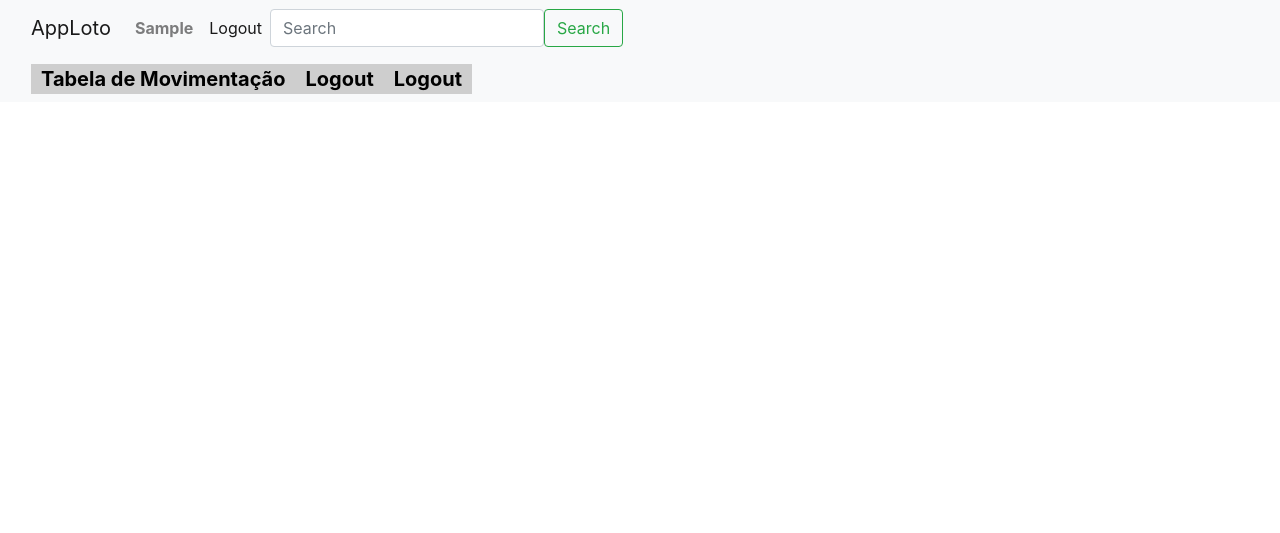
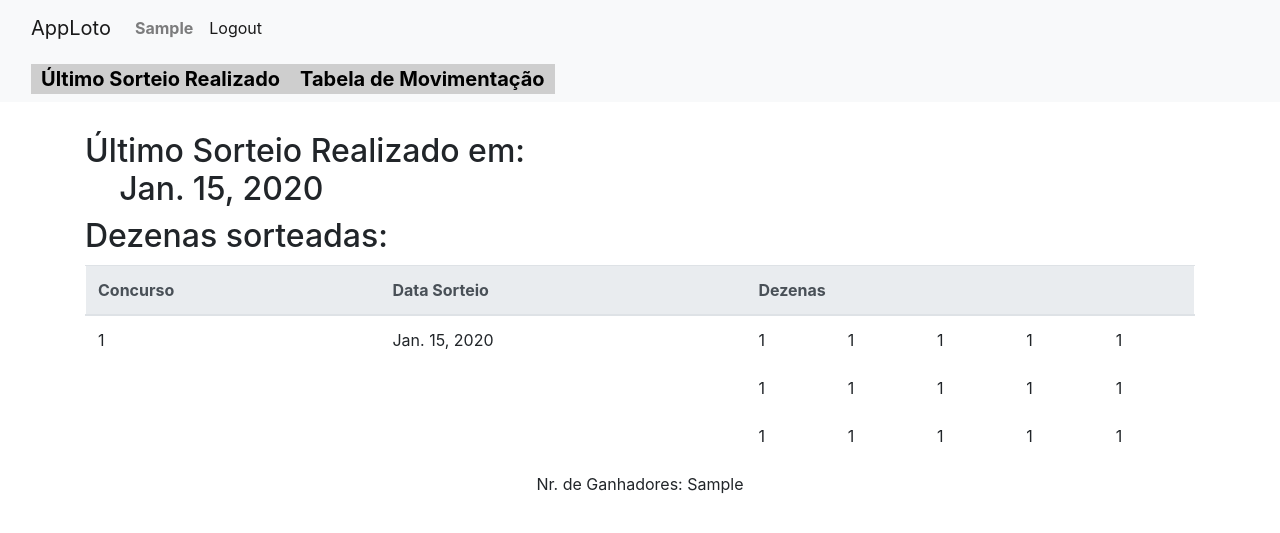
Before and after one commit to alexdeitos/Playloto, a Django app: page / in a window 1280 px wide. Shown: the top 533 px of the page. Run offline with Django 4.2, Linux system fonts and the light colour scheme; a user stored in the database is signed in; tables that the repository leaves empty hold one stand-in row (values such as "Sample post"); some libraries are stand-ins or nearby versions.

Commit message:
index, ultimo sorteio, tabela movimento, login

```diff
--- a/apploto/templates/TabelaMovimento.html
+++ b/apploto/templates/TabelaMovimento.html
@@ -5,7 +5,7 @@ Tabela de Movimentação
 {% block conteudo %}
 <div class="container-fluid">
     <p style="color: black;font-weight: bolder;border: 1px solid black;display: block;width: 250px; padding: 5px;text-align: center;">Ultimo concurso: {{ last_concurso }}</p>
-    <table class="table">
+    <table class="table table-light table-fluid ">
         <thead class="thead-light">
             <tr>
                 <th scope="col">D1</th>
--- a/apploto/templates/base.html
+++ b/apploto/templates/base.html
@@ -33,10 +33,6 @@
                 {% endif %}
               </li>
             </ul>
-            <form class="d-flex">
-              <input class="form-control me-2" type="search" placeholder="Search" aria-label="Search">
-              <button class="btn btn-outline-success" type="submit">Search</button>
-            </form>
           </div>
         </div>
       </nav>
@@ -51,18 +47,12 @@
       <div class="collapse navbar-collapse" id="navbarSupportedContent1">
         <ul class="navbar-nav me-auto mb-2 mb-lg-0 menu-index">
           <li class="nav-item">
-            <li>
-              <a href="{% url 'apploto:mov' %}">Tabela de Movimentação</a>
-            </li>
-            <li>
-              <a href="{% url 'logout'%}?next={{request.path}}">Logout</a>
-            </li>
-            <li>
-              <a href="{% url 'logout'%}?next={{request.path}}">Logout</a>
-            </li>
+            <a href="{% url 'apploto:index' %}">Último Sorteio Realizado</a>
+          </li>
+          <li class="nav-item">
+            <a href="{% url 'apploto:mov' %}">Tabela de Movimentação</a>
           </li>
         </ul>
-
       </div>
     </div>
   </nav>
--- a/apploto/templates/index.html
+++ b/apploto/templates/index.html
@@ -1,5 +1,110 @@
 {% extends 'base.html' %}
 {% block title %}Home{% endblock %}
 {% block conteudo %}
+    {% if last %}
+ <div class="container index">
+    <h2>Último Sorteio Realizado em:<br>&nbsp;&nbsp;&nbsp;&nbsp;{{last.data_sorteio}}</h2>
+    <h2>Dezenas sorteadas:</h2>
+<table style="border: 1px solid white;" class="table table-last">
+        <thead class="thead-light">
+            <tr>
+                <th scope="col">Concurso</th>
+                <th scope="col">Data Sorteio</th>
+                <th scope="col" colspan="5">Dezenas</th>
 
+            </tr>
+        </thead>
+        <tbody>
+            <td style="background-color:808080">{{  last.concurso }}</td>
+            <td style="background-color:808080">{{  last.data_sorteio }}</td>
+            {% if  last.B1 == 'x' %}
+            <td style="background-color:black;"></td>
+            {% else %}
+            <td style="background-color:808080">{{  last.B1 }}</td>
+            {% endif %}
+            {% if  last.B2 == 'x' %}
+            <td style="background-color:black;"></td>
+            {% else %}
+            <td style="background-color:808080">{{  last.B2 }}</td>
+            {% endif %}
+            {% if  last.B3 == 'x' %}
+            <td style="background-color:black;"></td>
+            {% else %}
+            <td style="background-color:808080">{{  last.B3 }}</td>
+            {% endif %}
+            {% if  last.B4 == 'x' %}
+            <td style="background-color:black;"></td>
+            {% else %}
+            <td style="background-color:808080">{{  last.B4 }}</td>
+            {% endif %}
+            {% if  last.B5 == 'x' %}
+            <td style="background-color:black;"></td>
+            {% else %}
+            <td style="background-color:808080">{{  last.B5 }}</td>
+            {% endif %}
+            <tr>
+                <td></td>
+                <td></td>
+            {% if  last.B6 == 'x' %}
+            <td style="background-color:black;"></td>
+            {% else %}
+            <td style="background-color:808080">{{  last.B6 }}</td>
+            {% endif %}
+            {% if  last.B7 == 'x' %}
+            <td style="background-color:black;"></td>
+            {% else %}
+            <td style="background-color:808080">{{  last.B7 }}</td>
+            {% endif %}
+            {% if  last.B8 == 'x' %}
+            <td style="background-color:black;"></td>
+            {% else %}
+            <td style="background-color:808080">{{  last.B8 }}</td>
+            {% endif %}
+            {% if  last.B9 == 'x' %}
+            <td style="background-color:black;"></td>
+            {% else %}
+            <td style="background-color:808080">{{  last.B9 }}</td>
+            {% endif %}
+            {% if  last.B10 == 'x' %}
+            <td style="background-color:black;"></td>
+            {% else %}
+            <td style="background-color:808080">{{  last.B10 }}</td>
+            {% endif %}
+            </tr>
+            <td></td>
+            <td></td>
+            {% if  last.B11 == 'x' %}
+            <td style="background-color:black;"></td>
+            {% else %}
+            <td style="background-color:808080">{{  last.B11 }}</td>
+            {% endif %}
+            {% if  last.B12 == 'x' %}
+            <td style="background-color:black;"></td>
+            {% else %}
+            <td style="background-color:808080">{{  last.B12 }}</td>
+            {% endif %}
+            {% if  last.B13 == 'x' %}
+            <td style="background-color:black;"></td>
+            {% else %}
+            <td style="background-color:808080">{{  last.B13 }}</td>
+            {% endif %}
+            {% if  last.B14 == 'x' %}
+            <td style="background-color:black;"></td>
+            {% else %}
+            <td style="background-color:808080">{{  last.B14 }}</td>
+            {% endif %}
+            {% if  last.B15 == 'x' %}
+            <td style="background-color:black;"></td>
+            {% else %}
+            <td style="background-color:808080">{{  last.B15 }}</td>
+            {% endif %}
+        </tbody>
+        <tfoot>
+            <tr>
+                <td style="text-align: center;" colspan="7">Nr. de Ganhadores: {{ last.qtd_ganhadores_15 }}</td>
+            </tr>
+        </tfoot>
+</table>
+ </div>
+    {% endif %}
 {% endblock %}
--- a/apploto/views.py
+++ b/apploto/views.py
@@ -1,10 +1,12 @@
 from django.shortcuts import render
 from django.contrib.auth.decorators import login_required
 from .models import Sorteio
+from django.core.paginator import Paginator
 
 # Create your views here.
 def Index(request):
-    return render(request, 'index.html')
+    last = Sorteio.objects.all().latest()
+    return render(request, 'index.html', {'last' : last})
 
 @login_required
 def TabelaMovimento(request):
--- a/static/css/style.css
+++ b/static/css/style.css
@@ -8,3 +8,34 @@ ul.menu-index a{
     margin: 10px;
     width: 100%;
 }
+
+.table td, tr, thead,tbody {
+    border: 2px solid black ;
+}
+
+.table {
+    margin: 0 auto;
+}
+
+.table-last td,tr,thead, tbody {
+    border: none;
+}
+
+.table-last {
+    margin-top: 10px;
+}
+
+.table-last thead {
+    background-color: black;
+}
+
+.index {
+    margin-top: 30px;
+}
+
+.login {
+    margin: 0 auto;
+    margin-top: 10%;
+    background-color: #cecece;
+    padding: 10px;
+}
```
Also changed, not shown: apploto/templates/registration/login.html (+15 -35 lines).
